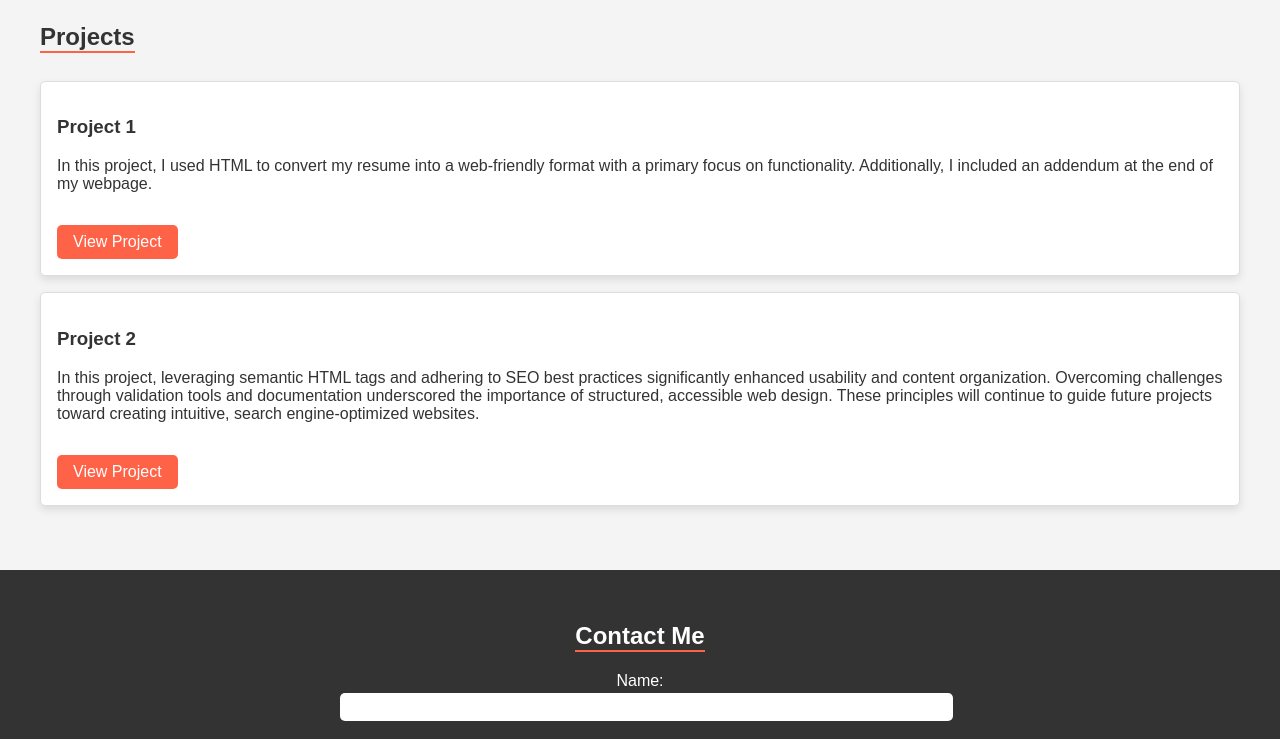
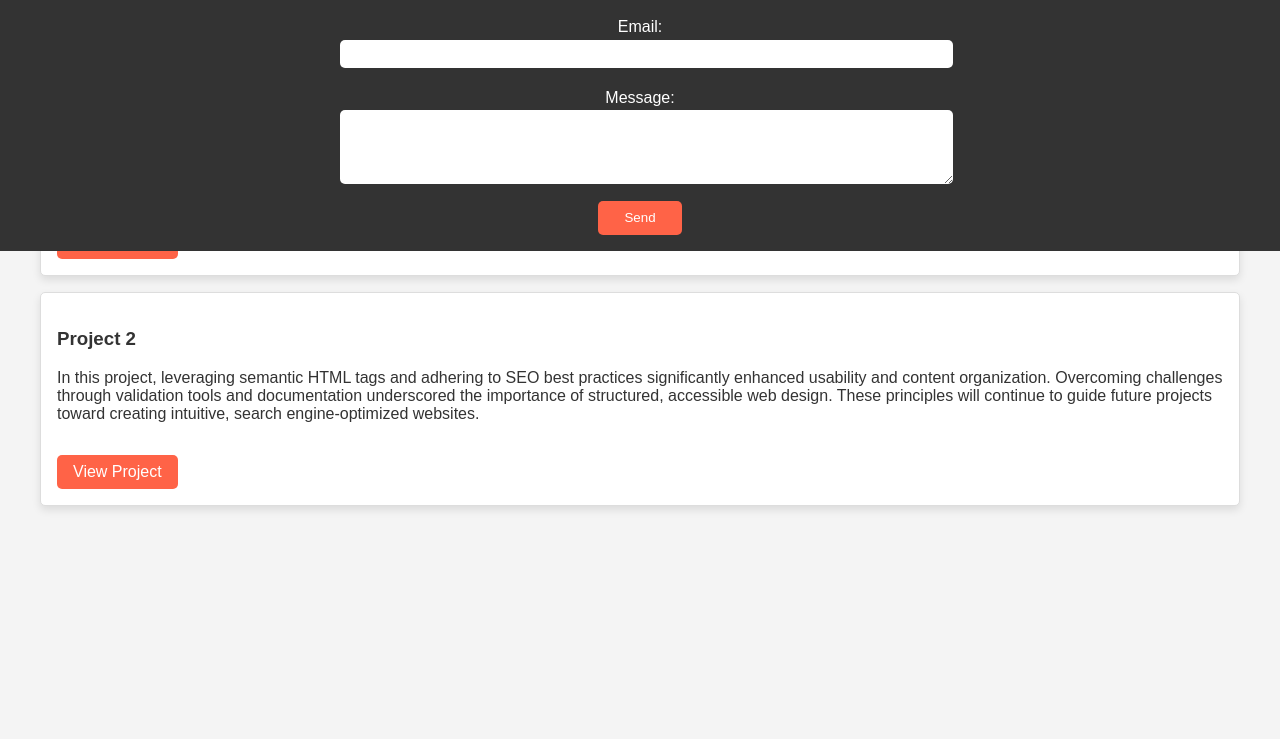
Before and after one commit to BalajiShiva1/ITC505, a plain HTML site: page module3/index.html in a window 1280 px wide. Shown: the part 549-1288 px from the top of the page. Drawn offline with Linux system fonts and the light colour scheme.

Commit message:
Update styles.css

```diff
--- a/module3/styles.css
+++ b/module3/styles.css
@@ -53,6 +53,7 @@ main {
     padding: 2em;
     max-width: 1200px;
     margin: 0 auto;
+    flex: 1; /* Allow main content to grow */
 }
 
 section {
@@ -111,8 +112,10 @@ h2 {
 footer {
     background-color: #333;
     color: #fff;
-    padding: 2em 1em;
+    padding: 1em 1em; /* Reduced padding */
     text-align: center;
+    position: sticky;
+    bottom: 0; /* Stick footer to the bottom */
 }
 
 footer form {
```
